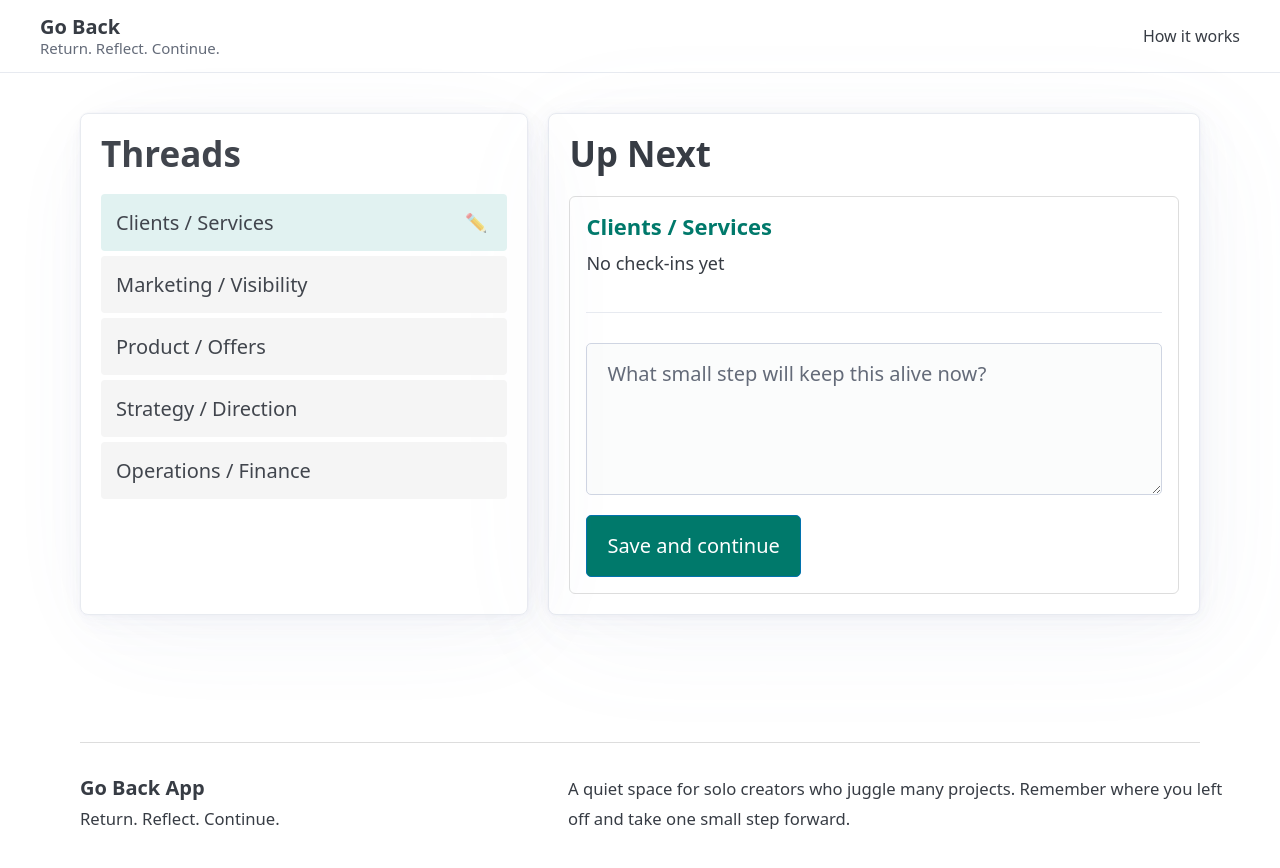
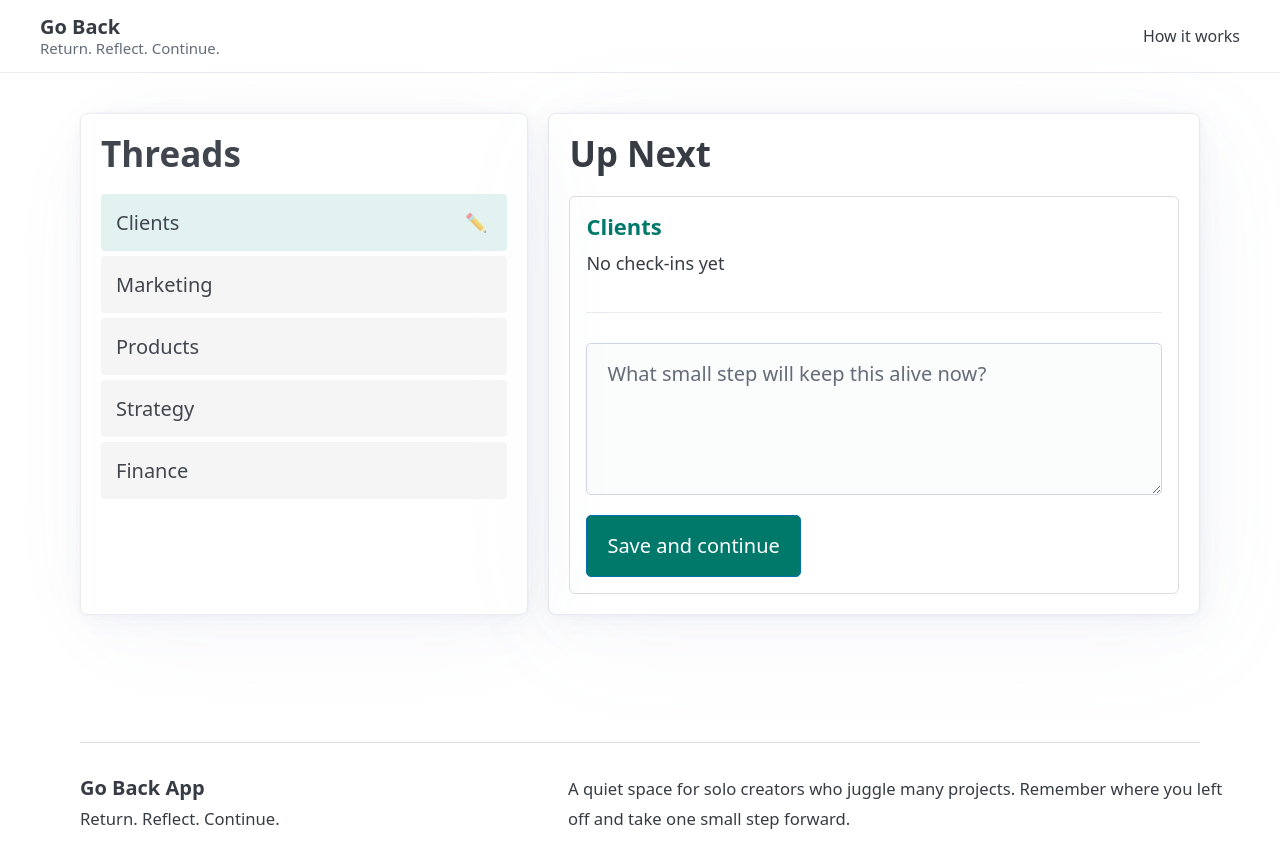
Before and after one commit to rutaio/gobackapp, a React (Vite) app in the folder frontend/: page / in a window 1280 px wide. Shown: the top 868 px of the page. Built offline with nearby package versions, Linux system fonts and the light colour scheme.

Commit message:
update hardcoded threads to be simpler

```diff
--- a/frontend/src/data/threads.ts
+++ b/frontend/src/data/threads.ts
@@ -1,32 +1,22 @@
 export const threads = [
   {
     id: '1',
-    name: 'Clients / Services',
-    description:
-      'What lives here: client calls, delivery, follow-ups, improving service quality',
+    name: 'Clients',
   },
   {
     id: '2',
-    name: 'Marketing / Visibility',
-    description:
-      'What lives here: content creation, posting, newsletters, outreach, etworking',
+    name: 'Marketing',
   },
   {
     id: '3',
-    name: 'Product / Offers',
-    description:
-      'What lives here: Go Back App, new services, refining offers, experiments',
+    name: 'Products',
   },
   {
     id: '4',
-    name: 'Strategy / Direction',
-    description:
-      'What lives here: stepping back, pricing decisions, positioning, saying no, recalibration',
+    name: 'Strategy',
   },
   {
     id: '5',
-    name: 'Operations / Finance',
-    description:
-      'What lives here: invoices, taxes, budgeting, tools, admin cleanup',
+    name: 'Finance',
   },
 ];
--- a/frontend/src/types/types.ts
+++ b/frontend/src/types/types.ts
@@ -1,7 +1,6 @@
 export type Thread = {
   id: string;
   name: string;
-  description: string;
 };
 
 export type Checkin = {
```
